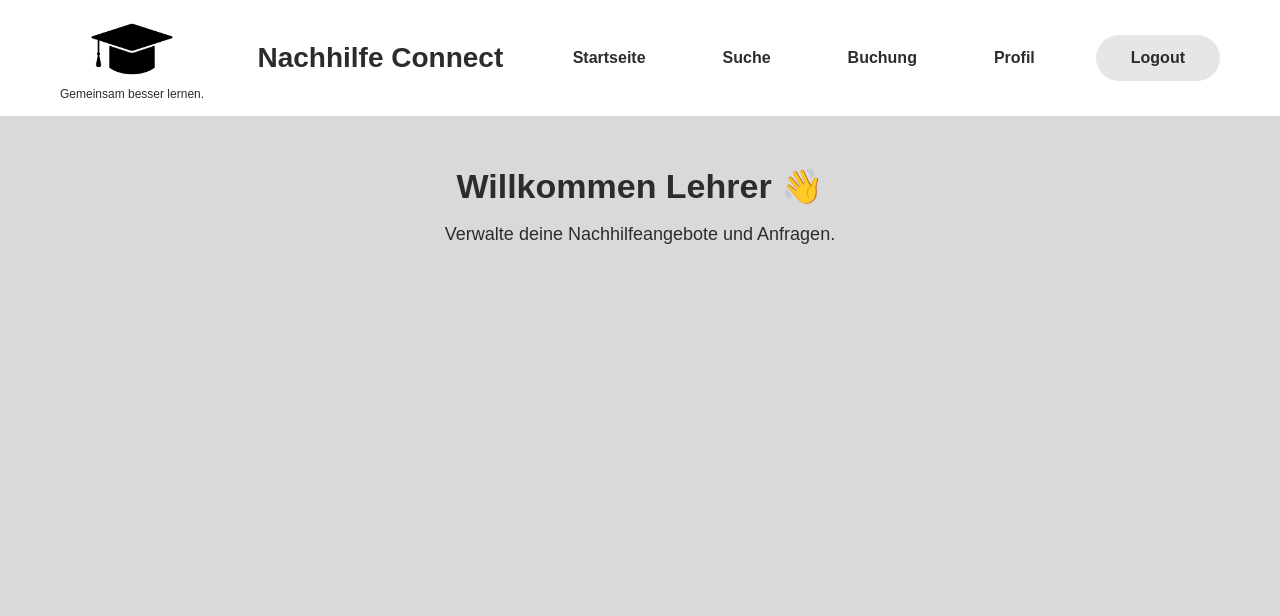
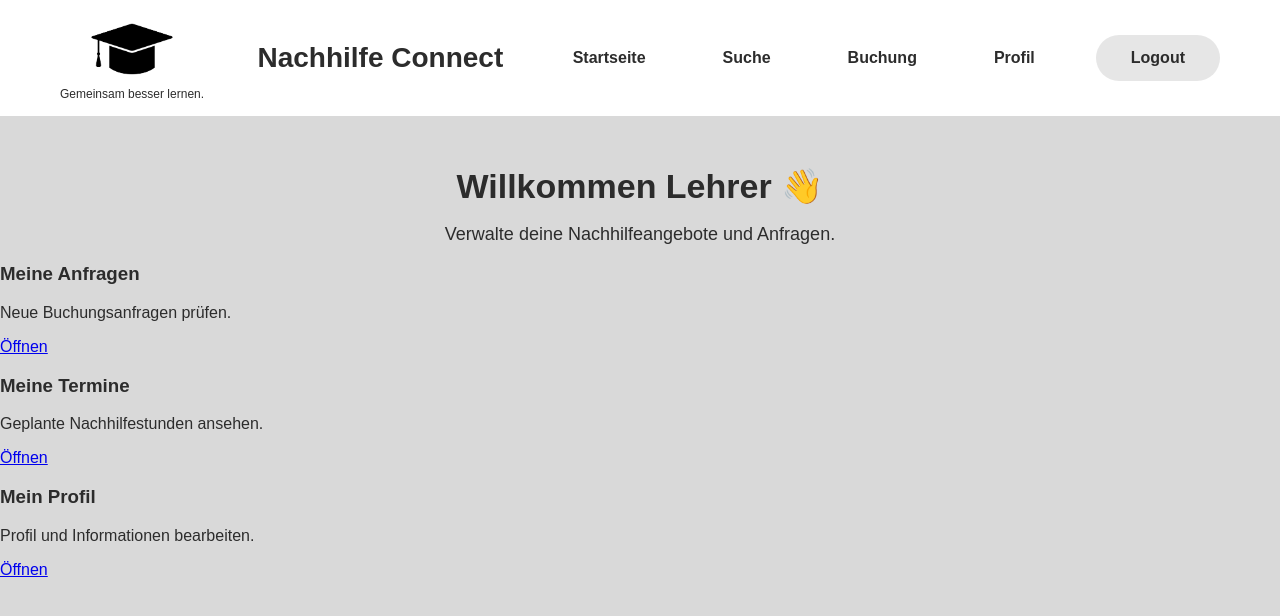
Before and after one commit to Mohd323/Nachhilfe-Plattform, a Flask app: page /lehrer-dashboard in a window 1280 px wide. Shown: the top 616 px of the page. Run offline with Flask 3, Linux system fonts and the light colour scheme.

Commit message:
teacher_dashboard.html fertig

```diff
--- a/templates/teacher_dashboard.html
+++ b/templates/teacher_dashboard.html
@@ -33,6 +33,37 @@
          <p>Verwalte deine Nachhilfeangebote und Anfragen.</p>
         </section>
 
+        <section class="dashboard-cards">
+            <div class="dashboard-card">
+             <h3>Meine Anfragen</h3>
+             <p>Neue Buchungsanfragen prüfen.</p>
+
+             <a href="{{ url_for('teacher_requests') }}">
+                Öffnen
+             </a>
+            </div>
+
+            <div class="dashboard-card">
+             <h3>Meine Termine</h3>
+             <p>Geplante Nachhilfestunden ansehen.</p>
+
+             <a href="{{ url_for('teacher_appointments') }}">
+                Öffnen
+             </a>
+            </div>
+
+            <div class="dashboard-card">
+             <h3>Mein Profil</h3>
+             <p>Profil und Informationen bearbeiten.</p>
+
+             <a href="{{ url_for('profile') }}">
+                Öffnen
+             </a>
+            </div>
+
+        </section>
+
+    </main>
 
 </body>
 </html>
```
